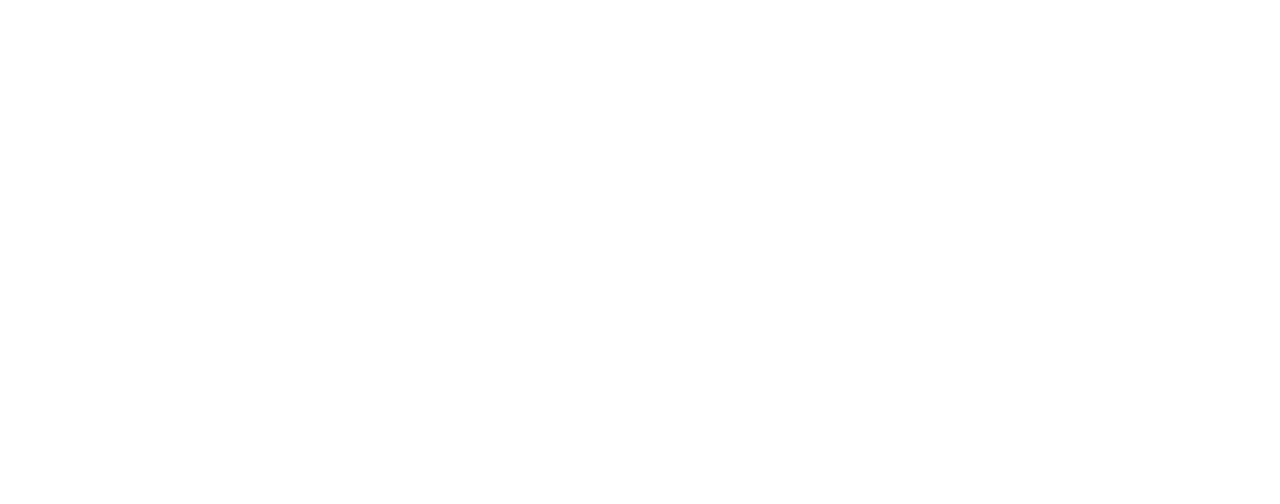
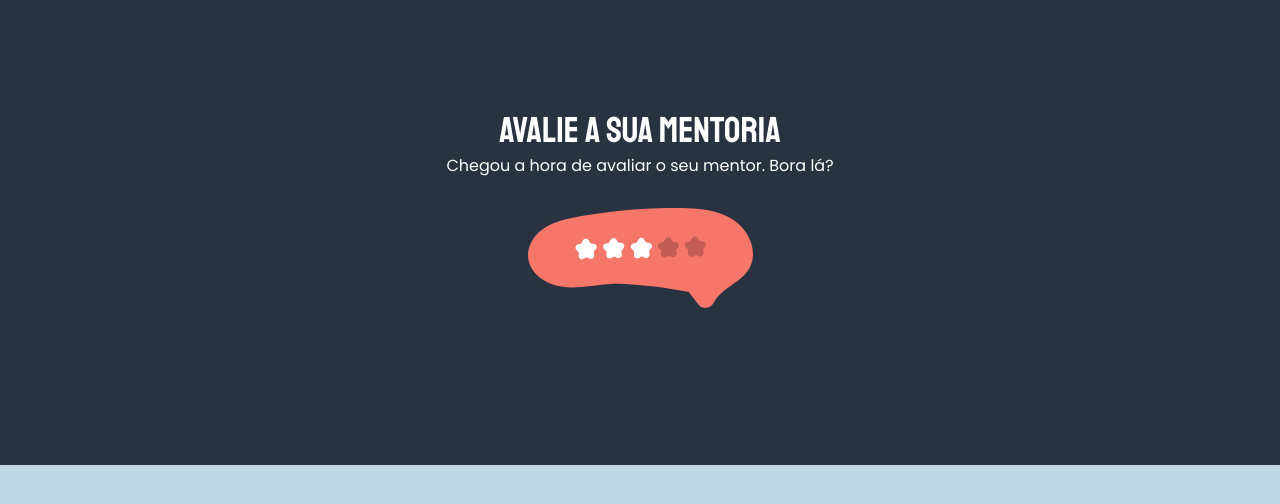
Before and after one commit to gqueico/explorer-projeto-03_avancado, a plain HTML site: page index.html in a window 1280 px wide. Drawn offline with Linux system fonts and the light colour scheme.

Commit message:
:sparkles: Create header

```diff
--- a/index.html
+++ b/index.html
@@ -8,8 +8,20 @@
     <link rel="preconnect" href="https://fonts.googleapis.com">
     <link rel="preconnect" href="https://fonts.gstatic.com" crossorigin>
     <link rel="stylesheet" href="https://fonts.googleapis.com/css2?family=Poppins&family=Staatliches&display=swap">
+
+    <link rel="stylesheet" href="style.css">
   </head>
   <body>
+    <div class="page">
+      <header>
+        <h1>Avalie a sua mentoria</h1>
+        <p>Chegou a hora de avaliar o seu mentor. Bora lá?</p>
 
+        <img
+          src="./images/img.svg"
+          alt="Imagem de um balão vermelho com 5 estrelas brancas de avaliação"
+        >
+      </header>
+    </div>
   </body>
 </html>
--- /dev/null
+++ b/style.css
@@ -0,0 +1,51 @@
+* {
+  margin: 0;
+  padding: 0;
+  box-sizing: border-box;
+}
+
+body {
+  height: 100vh;
+  font-family: 'Poppins', sans-serif;
+  font-size: 14px;
+  font-weight: 400;
+  color: #4E4958;
+  background-color: #BFD7E4;
+}
+
+body::before {
+  content: '';
+  width: 100%;
+  height: 465px;
+  position: absolute;
+  top: 0;
+  left: 0;
+  z-index: -1;
+  background-color: #293241;
+}
+
+.page {
+  max-width: 750px;
+  margin: 0 auto;
+  padding-top: 108px;
+}
+
+.page header {
+  text-align: center;
+}
+
+.page header h1 {
+  font-family: 'Staatliches', sans-serif;
+  font-size: 36px;
+  font-weight: 400;
+  color: #FFF;
+}
+
+.page header p {
+  font-size: 16px;
+  color: #FFF;
+}
+
+.page header img {
+  margin: 30px 0 32px;
+}
```
Also changed, not shown: images/img.svg (added).
